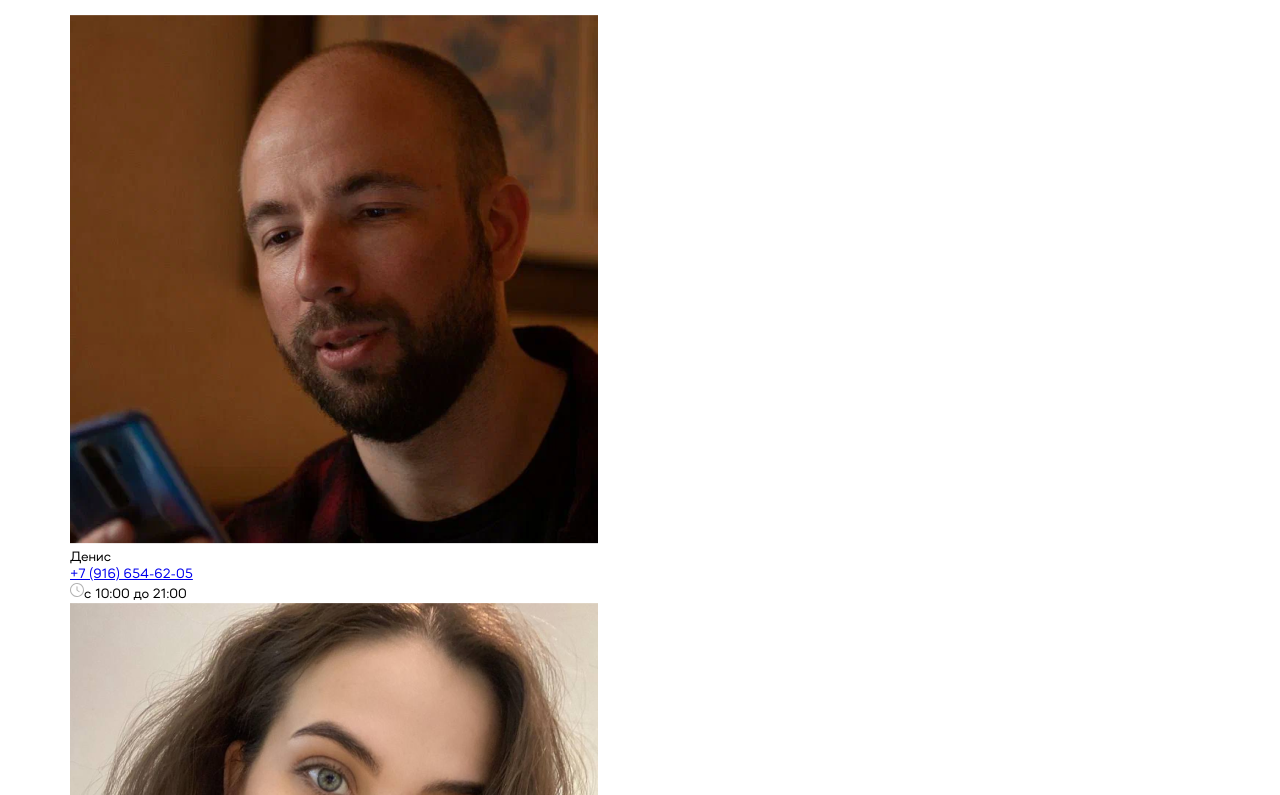
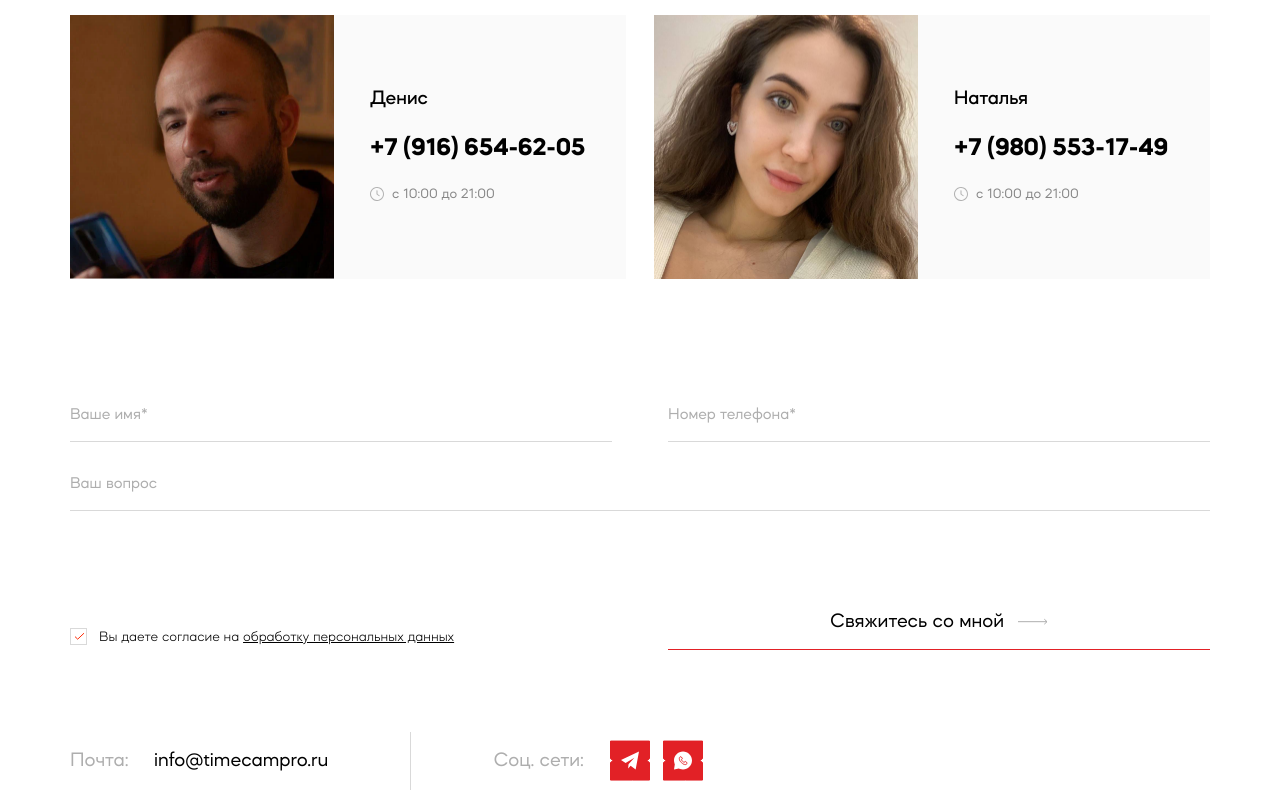
Before and after one commit to maximax444/timecap, a plain HTML site: page support.html in a window 1280 px wide. Shown: the part 965-1760 px from the top of the page. Drawn offline with Linux system fonts and the light colour scheme.

Commit message:
call desktop

```diff
--- a/js/main.js
+++ b/js/main.js
@@ -0,0 +1,5 @@
+function phoneInputValidation(event) {
+    if (!("1234567890+\(\)\- ".indexOf(event.key) != -1)) {
+        event.preventDefault();
+    }
+}
--- a/sass/_interface.sass
+++ b/sass/_interface.sass
@@ -59,3 +59,187 @@ $red: #e22126
                 border-bottom: 1px solid $red
     &__logo
         display: flex
+.team
+    padding-bottom: 110px
+    &__wrap
+        display: grid
+        grid-template-columns: repeat(2, 1fr)
+        grid-gap: 28px
+    &__block
+        display: flex
+    &__img
+        width: 264px
+        height: 264px
+        display: flex
+        img
+            width: 100%
+            height: 100%
+            object-fit: cover
+    &__cont
+        height: 264px
+        display: flex
+        flex-direction: column
+        align-items: flex-start
+        justify-content: center
+        background: #fafafa
+        width: calc(100% - 264px)
+        padding-left: 36px
+    &__name
+        margin-bottom: 22px
+        font-weight: 500
+        font-size: 20px
+        line-height: 130%
+        color: #000
+    &__phone
+        margin-bottom: 15px
+        font-weight: 700
+        font-size: 24px
+        line-height: 133%
+        text-transform: uppercase
+        color: #000
+        text-decoration: none
+        &:hover
+            color: $red
+    &__time
+        display: flex
+        align-items: center
+        grid-gap: 8px
+        font-weight: 400
+        font-size: 14px
+        line-height: 186%
+        color: #878787
+.call
+    padding-bottom: 140px
+    &__form
+        display: grid
+        grid-template-columns: repeat(2, 1fr)
+        grid-gap: 16px 56px
+        &>input
+            width: 100%
+            display: block
+            padding: 16px 0
+            font-weight: 400
+            font-size: 16px
+            line-height: 125%
+            border: 0
+            border-radius: 0
+            transition: all 0.3s
+            border-bottom: 1px solid #d9d9d9
+            &:hover, &:focus
+                border-bottom: 1px solid #878787
+            &::placeholder
+                color: #aeaeae
+            &:nth-child(3)
+                grid-column: span 2
+        button
+            border: 0
+            border-bottom: 1px solid #e22126
+            background: transparent
+            padding: 16px
+            display: flex
+            align-items: center
+            justify-content: center
+            grid-gap: 14px
+            font-weight: 400
+            font-size: 20px
+            line-height: 110%
+            text-align: center
+            color: #000
+            cursor: pointer
+            transition: all 0.3s
+            path
+                transition: all 0.3s
+            &:hover
+                color: $red
+                border-bottom: 1px solid #d9d9d9
+                path
+                    stroke: $red
+    &__bottom
+        grid-column: span 2
+        padding-top: 68px
+        display: grid
+        grid-template-columns: repeat(2, 1fr)
+        grid-gap: 56px
+        align-items: flex-end
+        margin-bottom: 82px
+    &__check
+        position: relative
+        display: flex
+        justify-content: space-between
+        user-select: none
+        input
+            position: absolute
+            top: 0
+            left: 0
+            width: 0
+            height: 0
+            overflow: hidden
+            opacity: 0
+            overflow: hidden
+            padding: 0
+            margin: 0
+            &+span
+                width: 17px
+                height: 17px
+                margin-top: 4px
+                border: 1px solid #d9d9d9
+                display: flex
+                align-items: center
+                justify-content: center
+                padding-left: 1px
+                transition: all 0.3s
+                svg
+                    transition: all 0.3s
+                    opacity: 0
+            &:checked+span
+                svg
+                    opacity: 1
+        p
+            margin: 0
+            width: calc(100% - 29px)
+            font-weight: 300
+            font-size: 14px
+            line-height: 186%
+            color: #000
+            a
+                color: #000
+                &:hover
+                    color: $red
+        &:hover
+            input
+                &+span
+                    border: 1px solid $red
+    &__credits
+        display: flex
+        align-items: center
+    &__mail
+        border-right: 1px solid #d9d9d9
+        padding: 16px 0
+        padding-right: 82px
+        font-weight: 400
+        font-size: 20px
+        line-height: 130%
+        color: #aeaeae
+        a
+            padding-left: 20px
+            font-size: 20px
+            line-height: 130%
+            color: #000
+            text-decoration: none
+            &:hover
+                color: $red
+    &__soc
+        font-weight: 400
+        font-size: 20px
+        line-height: 130%
+        color: #aeaeae
+        padding-left: 82px
+        display: flex
+        align-items: center
+        grid-gap: 13px
+        span
+            padding-right: 13px
+        a
+            display: flex
+            &:hover
+                opacity: 0.7
--- a/support.html
+++ b/support.html
@@ -118,12 +118,17 @@
             <div class="container">
                 <form class="call__form">
                     <input type="text" placeholder="Ваше имя*" required>
-                    <input type="tel" placeholder="Номер телефона*" required>
+                    <input type="tel" onkeypress="phoneInputValidation(event)" placeholder="Номер телефона*" required>
                     <input type="text" placeholder="Ваш вопрос">
                     <div class="call__bottom">
                         <label class="call__check">
                             <input type="checkbox" checked required>
-                            <span></span>
+                            <span>
+                                <svg width="11" height="8" viewBox="0 0 11 8" fill="none"
+                                    xmlns="http://www.w3.org/2000/svg">
+                                    <path d="M1 4.61119L3.7 7.18262L10 1.18262" stroke="#FF2B06" />
+                                </svg>
+                            </span>
                             <p>Вы даете согласие на <a href="">обработку персональных данных</a></p>
                         </label>
                         <button class="call__btn">
@@ -141,7 +146,7 @@
                         Почта:
                         <a href="mailto:info@timecampro.ru">info@timecampro.ru</a>
                     </div>
-                    <div class="call__soc">Соц. сети:
+                    <div class="call__soc"><span>Соц. сети:</span>
                         <a href="">
                             <img src="img/call-soc1.svg" alt="">
                         </a>
```
Also changed, not shown: css/style.min.css, 1 other file.
